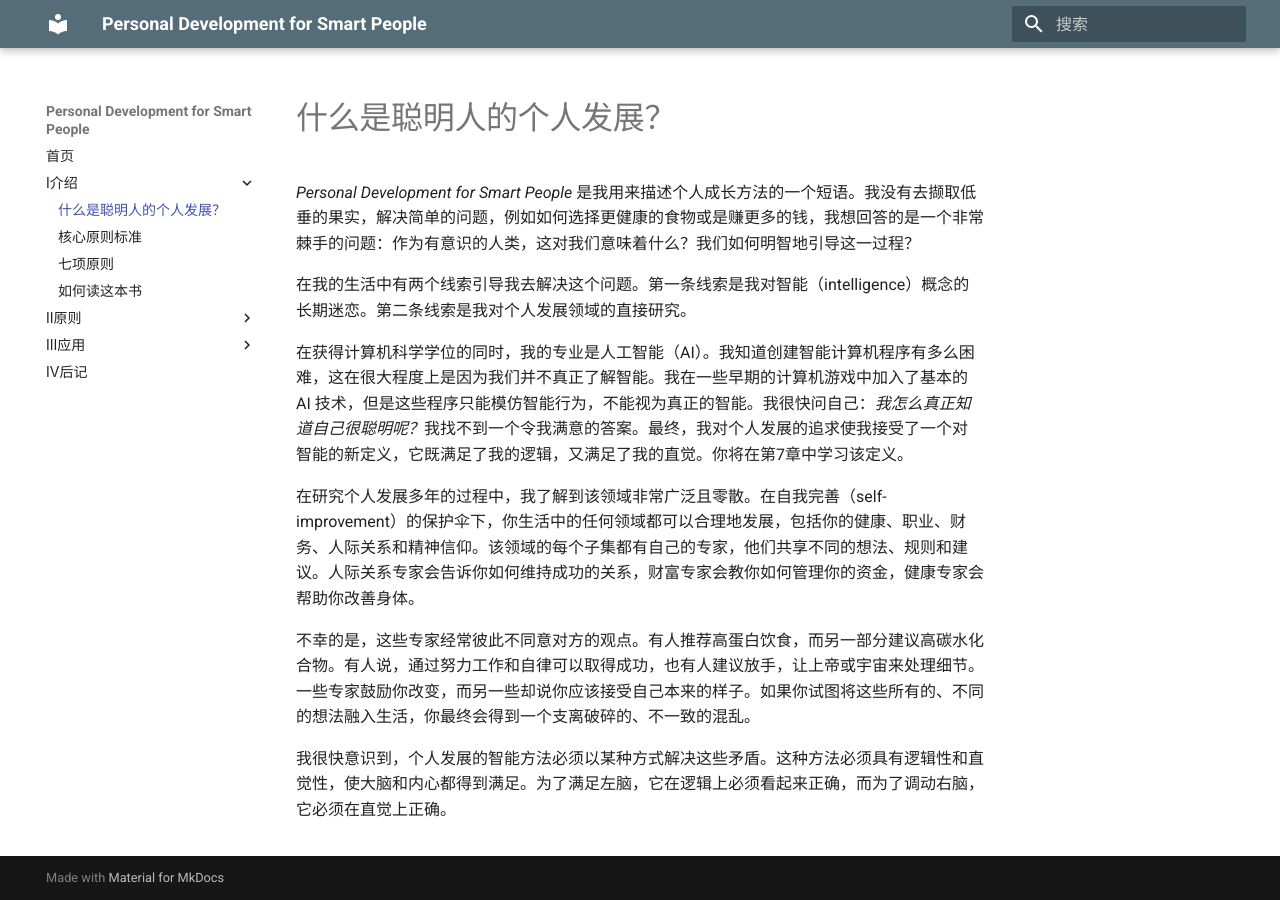
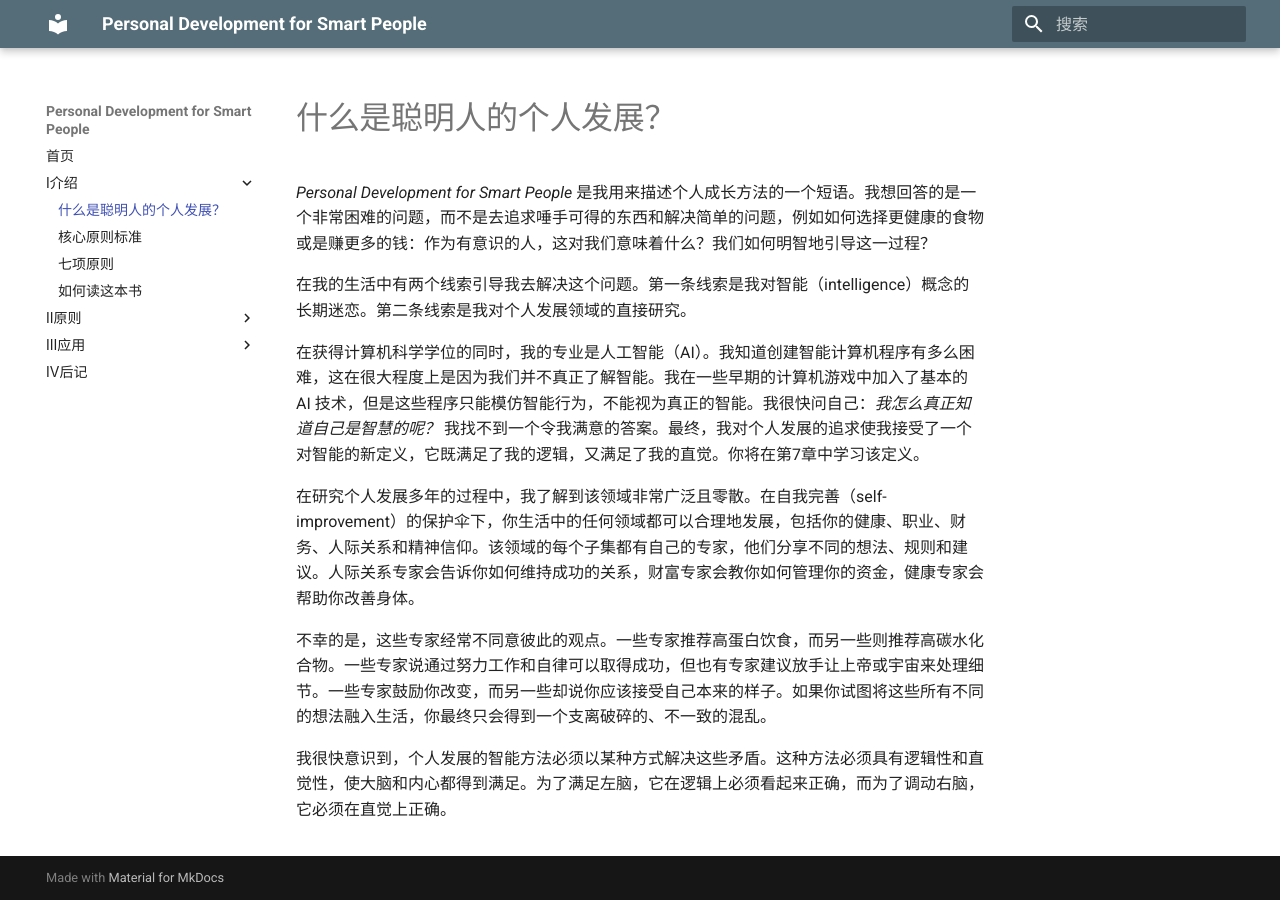
Before and after one commit to wtsnwei/pdsp, an MkDocs documentation site: the page built from docs/1.Introduction/01.What-Is-Personal-Development-for-Smart-People.md, in a window 1280 px wide. Built offline with MkDocs 1.6.1 and Material for MkDocs 9.7.7, drawn with Linux system fonts in a browser that asks for light colours.

Commit message:
更改修正

```diff
--- a/docs/1.Introduction/01.What-Is-Personal-Development-for-Smart-People.md
+++ b/docs/1.Introduction/01.What-Is-Personal-Development-for-Smart-People.md
@@ -5,14 +5,14 @@ date:       2021-03-03
 
 
 
-*Personal Development for Smart People* 是我用来描述个人成长方法的一个短语。我没有去撷取低垂的果实，解决简单的问题，例如如何选择更健康的食物或是赚更多的钱，我想回答的是一个非常棘手的问题：作为有意识的人类，这对我们意味着什么？我们如何明智地引导这一过程？
+*Personal Development for Smart People* 是我用来描述个人成长方法的一个短语。我想回答的是一个非常困难的问题，而不是去追求唾手可得的东西和解决简单的问题，例如如何选择更健康的食物或是赚更多的钱：作为有意识的人，这对我们意味着什么？我们如何明智地引导这一过程？
 
 在我的生活中有两个线索引导我去解决这个问题。第一条线索是我对智能（intelligence）概念的长期迷恋。第二条线索是我对个人发展领域的直接研究。
 
-在获得计算机科学学位的同时，我的专业是人工智能（AI）。我知道创建智能计算机程序有多么困难，这在很大程度上是因为我们并不真正了解智能。我在一些早期的计算机游戏中加入了基本的 AI 技术，但是这些程序只能模仿智能行为，不能视为真正的智能。我很快问自己：*我怎么真正知道自己很聪明呢？*我找不到一个令我满意的答案。最终，我对个人发展的追求使我接受了一个对智能的新定义，它既满足了我的逻辑，又满足了我的直觉。你将在第7章中学习该定义。
+在获得计算机科学学位的同时，我的专业是人工智能（AI）。我知道创建智能计算机程序有多么困难，这在很大程度上是因为我们并不真正了解智能。我在一些早期的计算机游戏中加入了基本的 AI 技术，但是这些程序只能模仿智能行为，不能视为真正的智能。我很快问自己：*我怎么真正知道自己是智慧的呢？* 我找不到一个令我满意的答案。最终，我对个人发展的追求使我接受了一个对智能的新定义，它既满足了我的逻辑，又满足了我的直觉。你将在第7章中学习该定义。
 
-在研究个人发展多年的过程中，我了解到该领域非常广泛且零散。在自我完善（self-improvement）的保护伞下，你生活中的任何领域都可以合理地发展，包括你的健康、职业、财务、人际关系和精神信仰。该领域的每个子集都有自己的专家，他们共享不同的想法、规则和建议。人际关系专家会告诉你如何维持成功的关系，财富专家会教你如何管理你的资金，健康专家会帮助你改善身体。
+在研究个人发展多年的过程中，我了解到该领域非常广泛且零散。在自我完善（self-improvement）的保护伞下，你生活中的任何领域都可以合理地发展，包括你的健康、职业、财务、人际关系和精神信仰。该领域的每个子集都有自己的专家，他们分享不同的想法、规则和建议。人际关系专家会告诉你如何维持成功的关系，财富专家会教你如何管理你的资金，健康专家会帮助你改善身体。
 
-不幸的是，这些专家经常彼此不同意对方的观点。有人推荐高蛋白饮食，而另一部分建议高碳水化合物。有人说，通过努力工作和自律可以取得成功，也有人建议放手，让上帝或宇宙来处理细节。一些专家鼓励你改变，而另一些却说你应该接受自己本来的样子。如果你试图将这些所有的、不同的想法融入生活，你最终会得到一个支离破碎的、不一致的混乱。
+不幸的是，这些专家经常不同意彼此的观点。一些专家推荐高蛋白饮食，而另一些则推荐高碳水化合物。一些专家说通过努力工作和自律可以取得成功，但也有专家建议放手让上帝或宇宙来处理细节。一些专家鼓励你改变，而另一些却说你应该接受自己本来的样子。如果你试图将这些所有不同的想法融入生活，你最终只会得到一个支离破碎的、不一致的混乱。
 
 我很快意识到，个人发展的智能方法必须以某种方式解决这些矛盾。这种方法必须具有逻辑性和直觉性，使大脑和内心都得到满足。为了满足左脑，它在逻辑上必须看起来正确，而为了调动右脑，它必须在直觉上正确。
```
